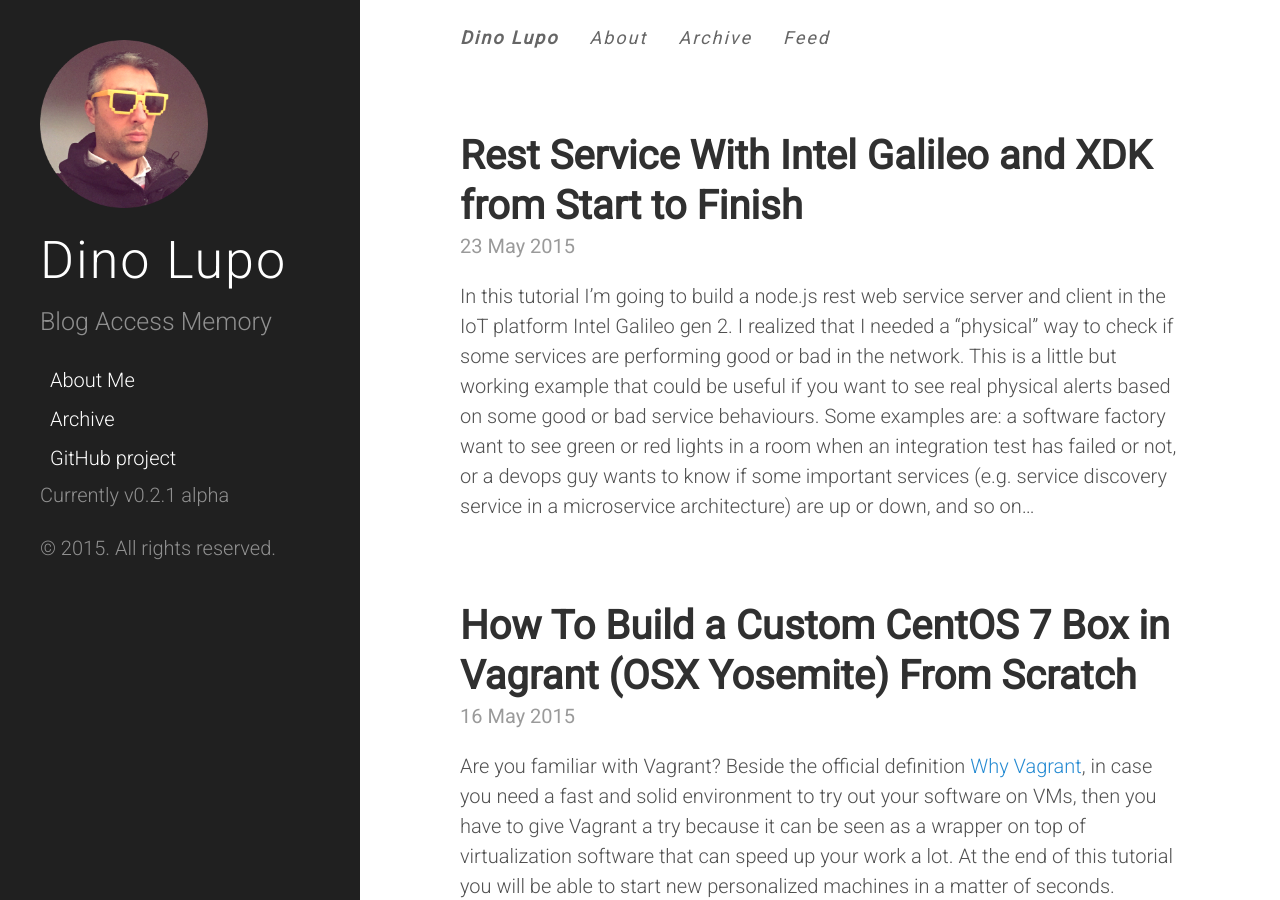
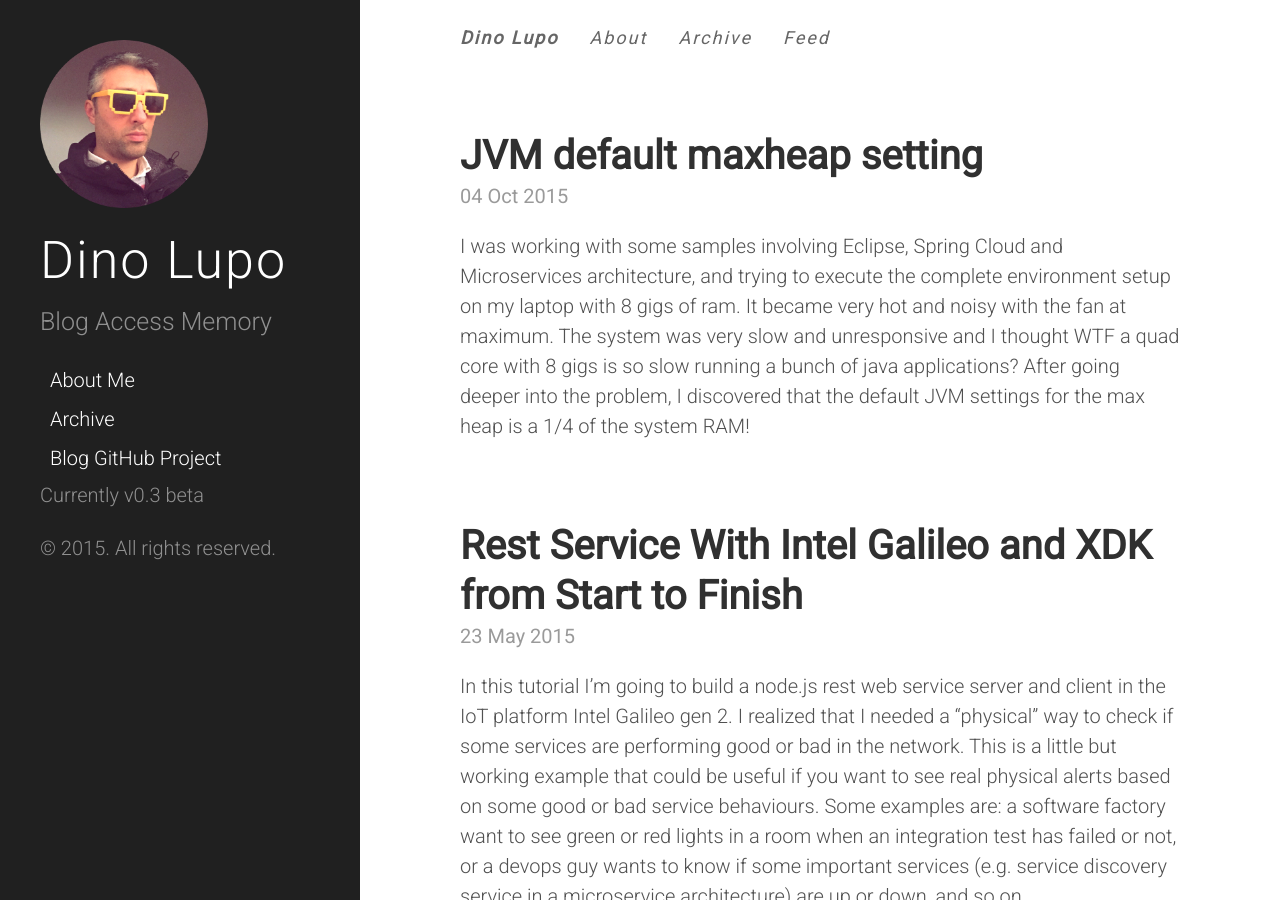
Before and after one commit to dinolupo/dinolupo.github.io, a Jekyll site: the page built from index.html, in a window 1280 px wide and 900 px high. Built offline with Jekyll 4.4.1, drawn with Linux system fonts in a browser that asks for light colours; the list of posts is cut into pages by our own code; some of the changed text lies outside the part shown.

Commit message:
new post

````diff
--- /dev/null
+++ b/Gemfile
@@ -0,0 +1,2 @@
+source 'https://rubygems.org'
+gem 'github-pages'
--- a/_config.yml
+++ b/_config.yml
@@ -31,7 +31,7 @@ author:
   email:             dino.lupo@gmail.com
 
 # Custom vars
-version:             0.2.1 alpha
+version:             0.3 beta
 github:
   repo:              https://github.com/dinolupo/dinolupo.github.io
 
--- a/_includes/sidebar.html
+++ b/_includes/sidebar.html
@@ -30,7 +30,7 @@
       {% endfor %}
 
       <!--a class="sidebar-nav-item" href="{{ site.github.repo }}/archive/master.zip">Download</a-->
-      <a class="sidebar-nav-item" href="{{ site.github.repo }}">GitHub project</a>
+      <a class="sidebar-nav-item" href="{{ site.github.repo }}">Blog GitHub Project</a>
       <span class="sidebar-nav-item">Currently v{{ site.version }}</span>
     </nav>
 
--- /dev/null
+++ b/_posts/2015-10-04-JVM-maxheap-default-setting.md
@@ -0,0 +1,35 @@
+---
+layout: post
+title: "JVM default maxheap setting"
+comments: true
+categories: Java
+---
+
+I was working with some samples involving Eclipse, Spring Cloud and Microservices architecture, and trying to execute the complete environment setup on my laptop with 8 gigs of ram. It became very hot and noisy with the fan at maximum. The system was very slow and unresponsive and I thought WTF a quad core with 8 gigs is so slow running a bunch of java applications? After going deeper into the problem, I discovered that the default JVM settings for the max heap is a 1/4 of the system RAM! <!--more-->
+
+Execute the following command to verify how much is the default setting for the parameter ```MaxHeapSize```
+
+{% highlight sh %}
+java -XX:+PrintFlagsFinal -version | grep MaxHeapSize
+{% endhighlight %}
+
+On my machine the value is the following:
+
+{% highlight sh %}
+uintx MaxHeapSize                              := 2147483648                          {product}
+{% endhighlight %}
+
+That is 2GB of Ram for every process!
+
+Then I decided to configure the default behaviour of eclipse to execute processes with lesser value of "MaxHeapSize":
+
+1. Go to Eclipse -> Preferences -> Java -> Installed JREs
+
+2. Select your JRE and click Edit
+
+3. Add this command to the Default VM Argument field:
+```-Xmx32m```
+
+It stands for maximum 32MB heap size.
+
+I suggest to keep this value low and override it only if needed in Run/Debug configurations. This way you are doing a very elementary  memory requirement analysis for your services without spending too much effort. Better than nothing ;)
````
Also changed, not shown: Gemfile.lock (added), _posts/2006-09-23-replaceregexp-use-ant-to-modify-properties-in-configuration-files-xml-properties-etc-part-1-xml-tag-matching.markdown (line endings or trailing spaces), _posts/2015-05-23-rest-service-galileo-xdk.md (line endings or trailing spaces).
